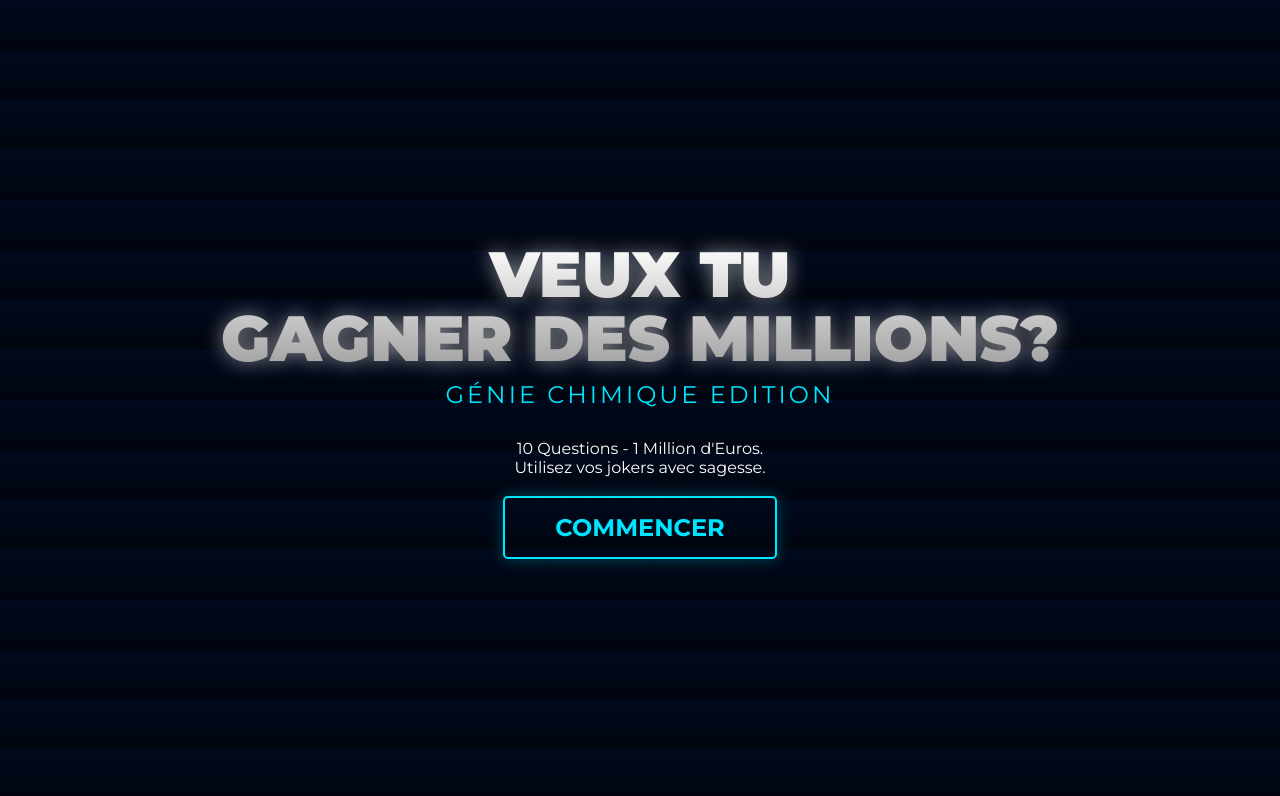
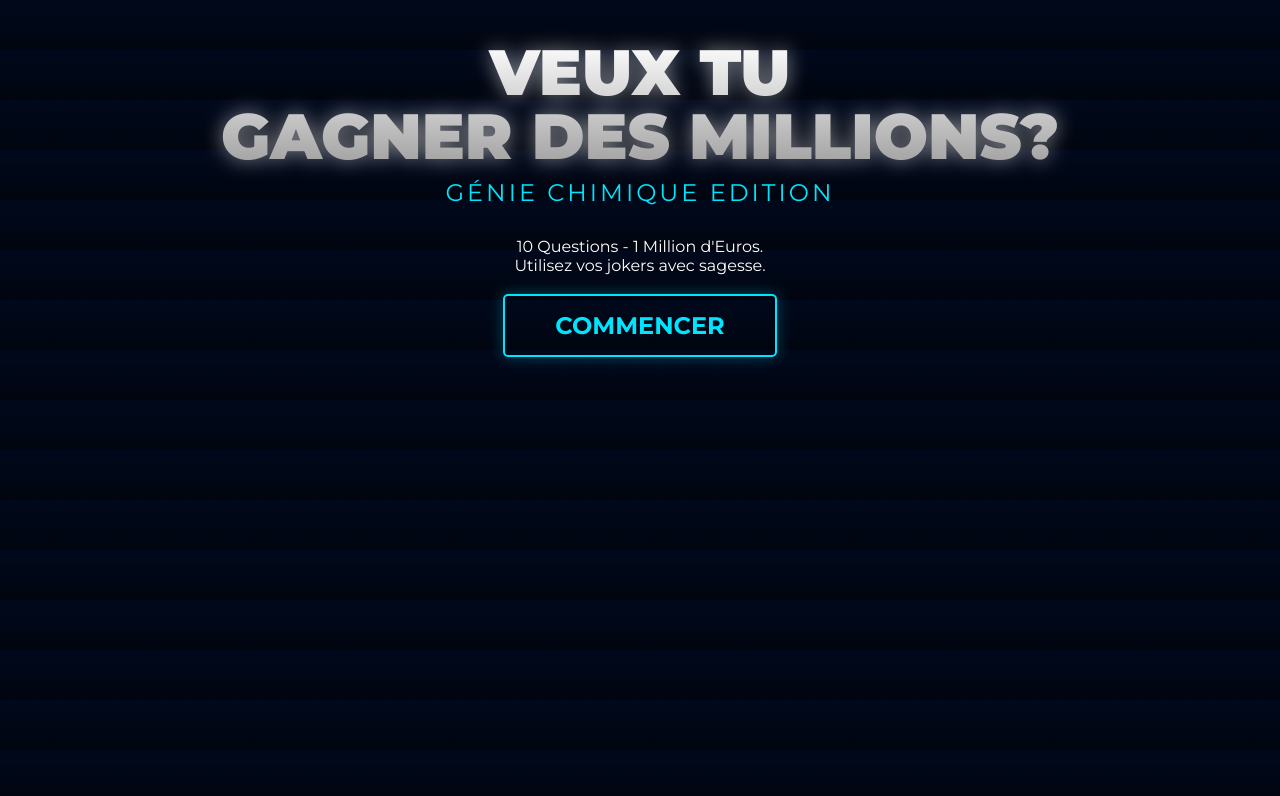
Before and after one commit to WaldemardOrey/Quiz_Chromatographie, a plain HTML site: page index.html in a window 1280 px wide. Drawn offline with Linux system fonts and the light colour scheme.

Commit message:
Add files via upload

```diff
--- a/index.html
+++ b/index.html
@@ -15,12 +15,20 @@
        body {
     background-color: #02040a;
     color: white;
-            height: 100vh;
+
+    /* MUDANÇA 1: Altura dinâmica e permitir rolagem */
+    min-height: 100vh;
+    height: auto;
+    overflow-y: auto;  /* Habilita o scroll vertical */
+    overflow-x: hidden; /* Evita scroll horizontal */
+
+    /* MUDANÇA 2: Alinhamento para não cortar o topo no celular */
     display: flex;
     justify-content: center;
-            align-items: center;
-            overflow: hidden;
-            /* Fundo Grid Cyber */
+    align-items: flex-start; /* Começa do topo, não do centro forçado */
+    padding: 20px 0; /* Um pouco de espaço em cima e embaixo */
+
+    /* Fundo Grid Cyber (Mantido Igual) */
     background-image:
         linear-gradient(rgba(0, 10, 30, 0.9), rgba(0, 5, 15, 0.95)),
         linear-gradient(0deg, transparent 24%, rgba(0, 229, 255, .05) 25%, rgba(0, 229, 255, .05) 26%, transparent 27%, transparent 74%, rgba(0, 229, 255, .05) 75%, rgba(0, 229, 255, .05) 76%, transparent 77%, transparent),
```
Lines whose indentation alone changed are shown as unchanged.
